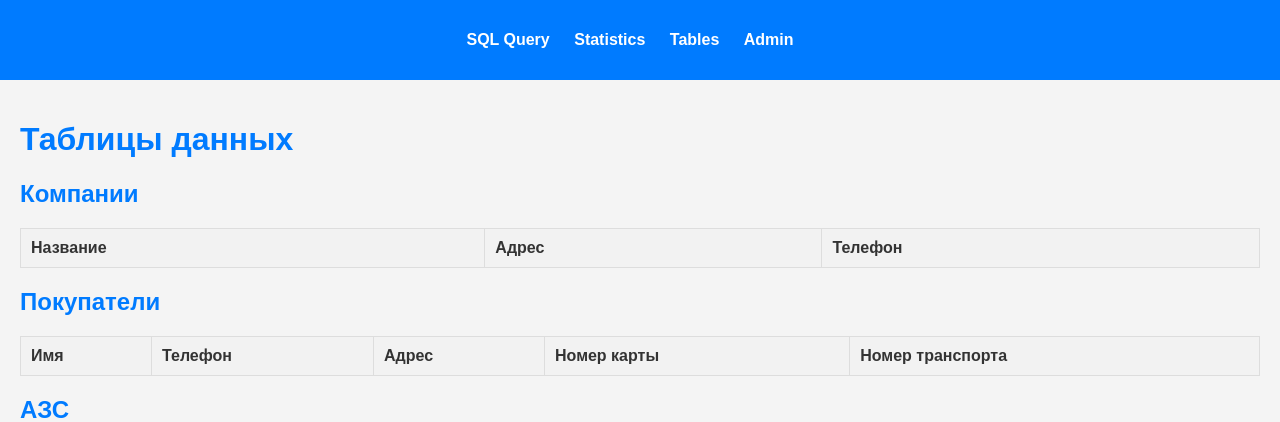
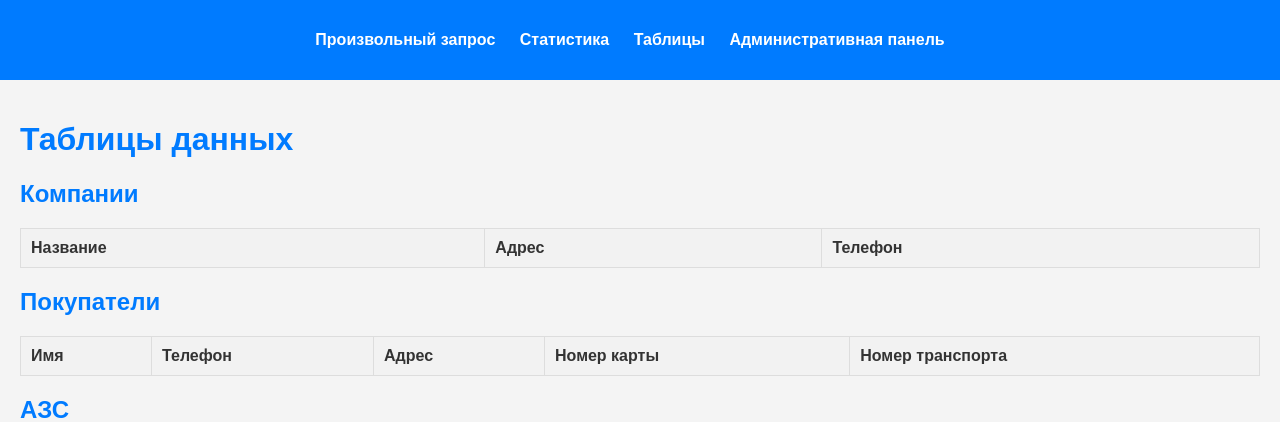
Before and after one commit to JaguarKovalev/azs_MAXIMKA, a Django app: page / in a window 1280 px wide. Shown: the top 422 px of the page. Run offline with Django 5.2, Linux system fonts and the light colour scheme; data that the repository does not hold is empty.

Commit message:
ready before day X

```diff
--- a/azs_app/templates/azs_app/base.html
+++ b/azs_app/templates/azs_app/base.html
@@ -12,10 +12,10 @@
     <header>
         <nav>
             <ul>
-                <li><a href="{% url 'sql_query' %}">SQL Query</a></li>
-                <li><a href="{% url 'statistics' %}">Statistics</a></li>
-                <li><a href="{% url 'tables' %}">Tables</a></li>
-                <li><a href="{% url 'admin:index' %}">Admin</a></li>
+                <li><a href="{% url 'sql_query' %}">Произвольный запрос</a></li>
+                <li><a href="{% url 'statistics' %}">Статистика</a></li>
+                <li><a href="{% url 'tables' %}">Таблицы</a></li>
+                <li><a href="{% url 'admin:index' %}">Административная панель</a></li>
             </ul>
         </nav>
     </header>
--- a/azs_app/views.py
+++ b/azs_app/views.py
@@ -17,6 +17,16 @@ from .forms import StatisticsForm
 from datetime import datetime, timedelta
 import plotly.express as px
 from plotly.offline import plot
+from django.shortcuts import render
+from django.apps import apps
+from django.db.models import Sum, Count, Avg, Q
+from django.db.models.functions import TruncMonth
+from django.utils import timezone
+from .forms import StatisticsForm
+from datetime import datetime, timedelta
+import plotly.express as px
+from plotly.offline import plot
+from time import sleep
 
 
 def tables_view(request):
@@ -61,12 +71,14 @@ def statistics_view(request):
     selected_fuel_type = None
     selected_customer = None
 
+    # Обрабатываем форму
     if form.is_valid():
-        start_date = form.cleaned_data["start_date"]
-        end_date = form.cleaned_data["end_date"]
-        selected_fuel_type = form.cleaned_data["fuel_type"]
-        selected_customer = form.cleaned_data["customer"]
+        start_date = form.cleaned_data.get("start_date", start_date)
+        end_date = form.cleaned_data.get("end_date", end_date)
+        selected_fuel_type = form.cleaned_data.get("fuel_type")
+        selected_customer = form.cleaned_data.get("customer")
 
+    # Фильтруем данные
     sales_query = Sale.objects.filter(date__range=[start_date, end_date])
 
     if selected_fuel_type:
@@ -75,75 +87,79 @@ def statistics_view(request):
     if selected_customer:
         sales_query = sales_query.filter(customer=selected_customer)
 
-    # 1. Количество продаж по месяцам (график)
-    sales_over_time = (
-        sales_query.annotate(month=TruncMonth("date"))
-        .values("month")
-        .annotate(total=Count("id"))
-        .order_by("month")
-    )
-    sales_over_time_fig = px.bar(
-        x=[s["month"] for s in sales_over_time],
-        y=[s["total"] for s in sales_over_time],
-        labels={"x": "Месяц", "y": "Количество продаж"},
-        title="Количество продаж по месяцам",
-    )
-    sales_over_time_plot = plot(sales_over_time_fig, output_type="div")
+    # Готовим данные для графиков, если есть продажи
+    sales_over_time_plot = fuel_sales_by_type_plot = sales_by_station_plot = revenue_by_fuel_type_plot = top_customers_by_volume_plot = None
 
-    # 2. Объем продаж по видам топлива (график)
-    fuel_sales_by_type = (
-        sales_query.values("fuel__fuel_type__type")
-        .annotate(total_sold=Sum("fuel_quantity"))
-        .order_by("-total_sold")
-    )
-    fuel_sales_by_type_fig = px.pie(
-        names=[f["fuel__fuel_type__type"] for f in fuel_sales_by_type],
-        values=[f["total_sold"] for f in fuel_sales_by_type],
-        title="Объем продаж по видам топлива",
-    )
-    fuel_sales_by_type_plot = plot(fuel_sales_by_type_fig, output_type="div")
+    if sales_query.exists():
+        # 1. Количество продаж по месяцам
+        sales_over_time = (
+            sales_query.annotate(month=TruncMonth("date"))
+            .values("month")
+            .annotate(total=Count("id"))
+            .order_by("month")
+        )
+        sales_over_time_fig = px.bar(
+            x=[s["month"] for s in sales_over_time],
+            y=[s["total"] for s in sales_over_time],
+            labels={"x": "Месяц", "y": "Количество продаж"},
+            title="Количество продаж по месяцам",
+        )
+        sales_over_time_plot = plot(sales_over_time_fig, output_type="div")
 
-    # 3. Объем продаж по заправочным станциям (график)
-    sales_by_station = (
-        sales_query.values("fuel__gas_station__name")
-        .annotate(total_sold=Sum("fuel_quantity"))
-        .order_by("-total_sold")
-    )
-    sales_by_station_fig = px.bar(
-        x=[s["fuel__gas_station__name"] for s in sales_by_station],
-        y=[s["total_sold"] for s in sales_by_station],
-        labels={"x": "Заправочная станция", "y": "Объем продаж"},
-        title="Объем продаж по заправочным станциям",
-    )
-    sales_by_station_plot = plot(sales_by_station_fig, output_type="div")
+        # 2. Объем продаж по видам топлива
+        fuel_sales_by_type = (
+            sales_query.values("fuel__fuel_type__type")
+            .annotate(total_sold=Sum("fuel_quantity"))
+            .order_by("-total_sold")
+        )
+        fuel_sales_by_type_fig = px.pie(
+            names=[f["fuel__fuel_type__type"] for f in fuel_sales_by_type],
+            values=[f["total_sold"] for f in fuel_sales_by_type],
+            title="Объем продаж по видам топлива",
+        )
+        fuel_sales_by_type_plot = plot(fuel_sales_by_type_fig, output_type="div")
 
-    # 4. Суммарная выручка по видам топлива (график)
-    revenue_by_fuel_type = (
-        sales_query.values("fuel__fuel_type__type")
-        .annotate(total_revenue=Sum("fuel_quantity") * Avg("current_price"))
-        .order_by("-total_revenue")
-    )
-    revenue_by_fuel_type_fig = px.bar(
-        x=[f["fuel__fuel_type__type"] for f in revenue_by_fuel_type],
-        y=[f["total_revenue"] for f in revenue_by_fuel_type],
-        labels={"x": "Тип топлива", "y": "Выручка"},
-        title="Суммарная выручка по видам топлива",
-    )
-    revenue_by_fuel_type_plot = plot(revenue_by_fuel_type_fig, output_type="div")
+        # 3. Объем продаж по заправочным станциям
+        sales_by_station = (
+            sales_query.values("fuel__gas_station__name")
+            .annotate(total_sold=Sum("fuel_quantity"))
+            .order_by("-total_sold")
+        )
+        sales_by_station_fig = px.bar(
+            x=[s["fuel__gas_station__name"] for s in sales_by_station],
+            y=[s["total_sold"] for s in sales_by_station],
+            labels={"x": "Заправочная станция", "y": "Объем продаж"},
+            title="Объем продаж по заправочным станциям",
+        )
+        sales_by_station_plot = plot(sales_by_station_fig, output_type="div")
 
-    # 5. Топ-5 клиентов по объему покупок (график)
-    top_customers_by_volume = (
-        sales_query.values("customer__full_name")
-        .annotate(total_volume=Sum("fuel_quantity"))
-        .order_by("-total_volume")[:5]
-    )
-    top_customers_by_volume_fig = px.bar(
-        x=[c["customer__full_name"] for c in top_customers_by_volume],
-        y=[c["total_volume"] for c in top_customers_by_volume],
-        labels={"x": "Клиент", "y": "Объем покупок"},
-        title="Топ-5 клиентов по объему покупок",
-    )
-    top_customers_by_volume_plot = plot(top_customers_by_volume_fig, output_type="div")
+        # 4. Суммарная выручка по видам топлива
+        revenue_by_fuel_type = (
+            sales_query.values("fuel__fuel_type__type")
+            .annotate(total_revenue=Sum("fuel_quantity") * Avg("current_price"))
+            .order_by("-total_revenue")
+        )
+        revenue_by_fuel_type_fig = px.bar(
+            x=[f["fuel__fuel_type__type"] for f in revenue_by_fuel_type],
+            y=[f["total_revenue"] for f in revenue_by_fuel_type],
+            labels={"x": "Тип топлива", "y": "Выручка"},
+            title="Суммарная выручка по видам топлива",
+        )
+        revenue_by_fuel_type_plot = plot(revenue_by_fuel_type_fig, output_type="div")
+
+        # 5. Топ-5 клиентов по объему покупок
+        top_customers_by_volume = (
+            sales_query.values("customer__full_name")
+            .annotate(total_volume=Sum("fuel_quantity"))
+            .order_by("-total_volume")[:5]
+        )
+        top_customers_by_volume_fig = px.bar(
+            x=[c["customer__full_name"] for c in top_customers_by_volume],
+            y=[c["total_volume"] for c in top_customers_by_volume],
+            labels={"x": "Клиент", "y": "Объем покупок"},
+            title="Топ-5 клиентов по объему покупок",
+        )
+        top_customers_by_volume_plot = plot(top_customers_by_volume_fig, output_type="div")
 
     context = {
         "form": form,
```
Also changed, not shown: azs_app/templates/azs_app/statistics_view.html (+12 -0 lines).
